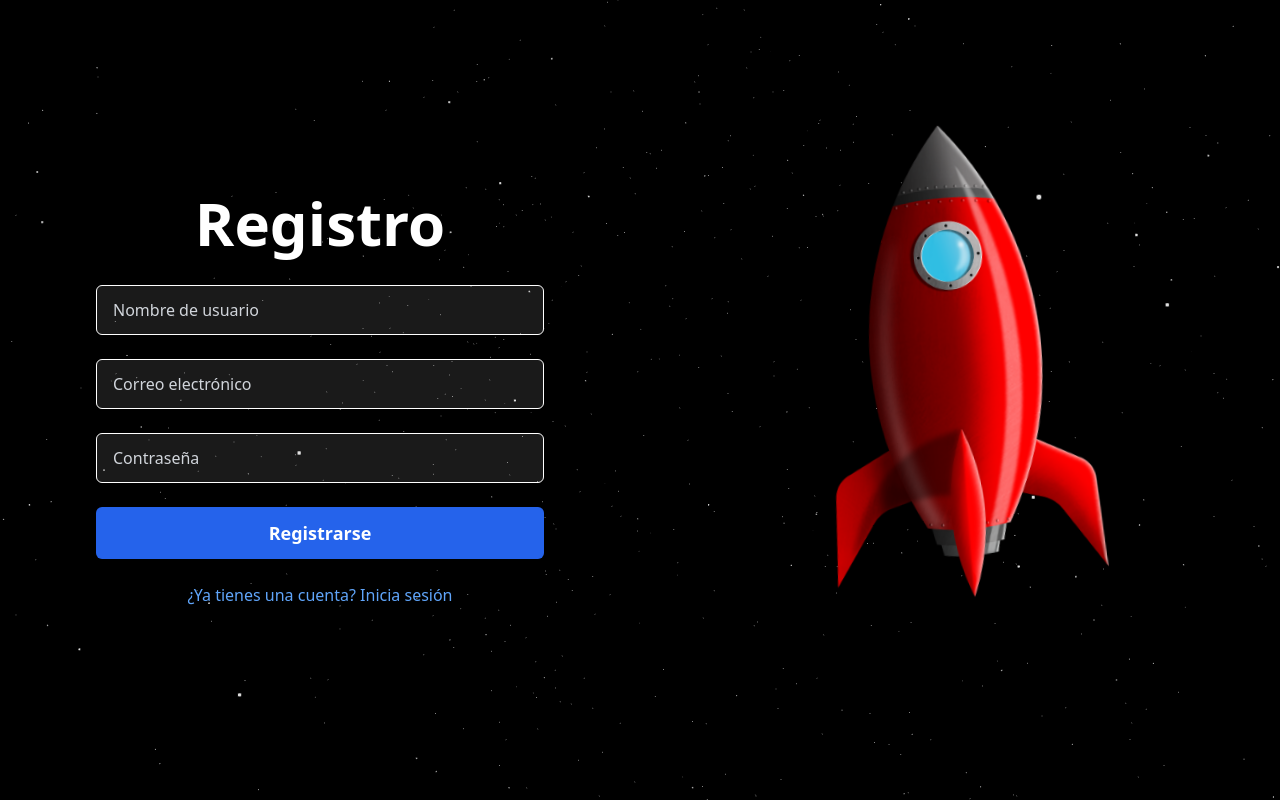
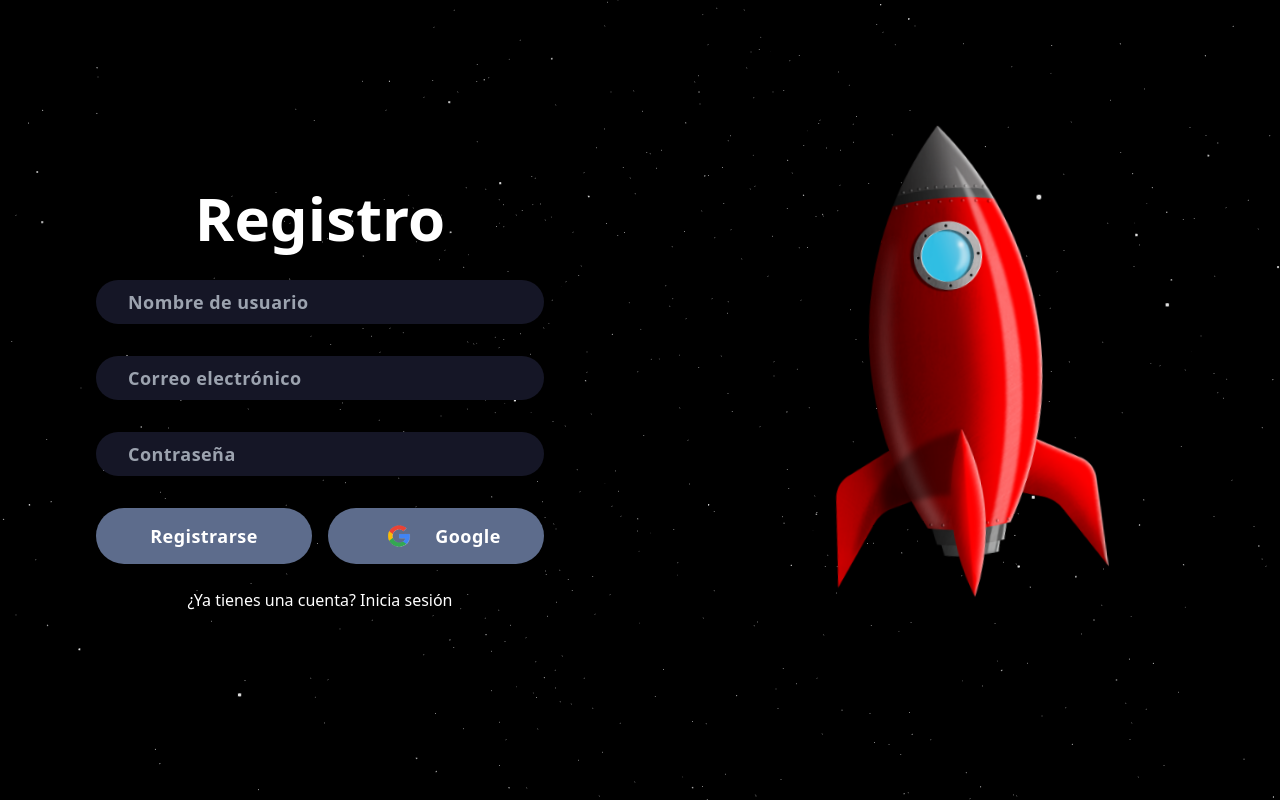
Before and after one commit to rotosaurio/spaceapps, a Next.js app: page /register in a window 1280 px wide. Built offline with nearby package versions, Linux system fonts and the light colour scheme; no server answers.

Commit message:
IniciarSe

```diff
--- a/pages/login.js
+++ b/pages/login.js
@@ -191,7 +191,7 @@ export default function Login() {
                   whileHover={{ scale: 1.05 }}
                   whileTap={{ scale: 0.95 }}
                 >
-                  <img src="/google.png" alt="Google" className="w-6 h-6 mr-2" />
+                  <img src="/google.png" alt="Google" className="w-14 h-10 mr-2" />
                   Google
                 </motion.button>
               </div>
--- a/pages/register.js
+++ b/pages/register.js
@@ -1,6 +1,6 @@
 'use client'
 
-import React, { useState, useRef, useMemo } from 'react';
+import React, { useState, useRef, useMemo, useEffect } from 'react';
 import Head from 'next/head';
 import Image from 'next/image';
 import { useRouter } from 'next/router';
@@ -8,6 +8,7 @@ import { Canvas, useFrame } from '@react-three/fiber'
 import { Points, PointMaterial } from '@react-three/drei'
 import * as THREE from 'three'
 import { motion } from 'framer-motion';
+import { signIn, useSession } from "next-auth/react";
 
 function Stars({ count = 5000 }) {
   const points = useMemo(() => {
@@ -70,6 +71,9 @@ export default function Register() {
   const [error, setError] = useState('');
   const router = useRouter();
 
+  // Aquí es donde definimos status
+  const { data: session, status } = useSession();
+
   const handleSubmit = async (event) => {
     event.preventDefault();
     setError('');
@@ -103,6 +107,20 @@ export default function Register() {
 
   const rightImage = process.env.NEXT_PUBLIC_RIGHT_IMAGE || '/rocket.png';
 
+  useEffect(() => {
+    if (status === "authenticated") {
+      router.push('/noticias');
+    }
+  }, [status, router]);
+
+  const handleGoogleSignIn = async () => {
+    try {
+      await signIn("google", { callbackUrl: "/noticias" });
+    } catch (error) {
+      setError("Error al iniciar sesión con Google");
+    }
+  };
+
   return (
     <main className="relative w-full h-screen overflow-hidden bg-black text-white font-sans">
       <Canvas className="absolute inset-0">
@@ -122,13 +140,13 @@ export default function Register() {
               Registro
             </h1>
             {error && <p className="text-red-500 mb-4 text-center">{error}</p>}
-            <form className="space-y-6" onSubmit={handleSubmit}>
+            <form className="space-y-8" onSubmit={handleSubmit}>
               <div>
                 <input
                   type="text"
                   placeholder="Nombre de usuario"
                   required
-                  className="w-full px-4 py-3 bg-white bg-opacity-10 border border-white rounded-md focus:outline-none focus:ring-2 focus:ring-blue-500 placeholder-gray-300 text-white"
+                  className="w-full bg-[#151626] text-white py-2 px-8 rounded-full hover:bg-[#4A5670] focus:outline-none focus:ring-2 focus:ring-[#5D6C8C] focus:ring-opacity-50 transition duration-300 text-lg font-semibold tracking-wide"
                   value={nombre}
                   onChange={(e) => setNombre(e.target.value)}
                 />
@@ -138,7 +156,7 @@ export default function Register() {
                   type="email"
                   placeholder="Correo electrónico"
                   required
-                  className="w-full px-4 py-3 bg-white bg-opacity-10 border border-white rounded-md focus:outline-none focus:ring-2 focus:ring-blue-500 placeholder-gray-300 text-white"
+                  className="w-full bg-[#151626] text-white py-2 px-8 rounded-full hover:bg-[#4A5670] focus:outline-none focus:ring-2 focus:ring-[#5D6C8C] focus:ring-opacity-50 transition duration-300 text-lg font-semibold tracking-wide"
                   value={correo}
                   onChange={(e) => setCorreo(e.target.value)}
                 />
@@ -148,22 +166,34 @@ export default function Register() {
                   type="password"
                   placeholder="Contraseña"
                   required
-                  className="w-full px-4 py-3 bg-white bg-opacity-10 border border-white rounded-md focus:outline-none focus:ring-2 focus:ring-blue-500 placeholder-gray-300 text-white"
+                  className="w-full bg-[#151626] text-white py-2 px-8 rounded-full hover:bg-[#4A5670] focus:outline-none focus:ring-2 focus:ring-[#5D6C8C] focus:ring-opacity-50 transition duration-300 text-lg font-semibold tracking-wide"
                   value={contraseña}
                   onChange={(e) => setContraseña(e.target.value)}
                 />
               </div>
-              <div>
-                <button
+              <div className="mt-8 flex space-x-4">
+                <motion.button
                   type="submit"
-                  className="w-full bg-blue-600 text-white py-3 px-6 rounded-md hover:bg-blue-700 focus:outline-none focus:ring-2 focus:ring-blue-500 focus:ring-opacity-50 transition duration-300 text-lg font-semibold"
+                  className="flex-1 bg-[#5D6C8C] text-white py-2 px-8 rounded-full hover:bg-[#4A5670] focus:outline-none focus:ring-2 focus:ring-[#5D6C8C] focus:ring-opacity-50 transition duration-300 text-lg font-semibold tracking-wide"
+                  whileHover={{ scale: 1.05 }}
+                  whileTap={{ scale: 0.95 }}
                 >
                   Registrarse
-                </button>
+                </motion.button>
+                <motion.button
+                  type="button"
+                  onClick={handleGoogleSignIn}
+                  className="flex-1 bg-[#5D6C8C] text-white py-2 px-8 rounded-full hover:bg-[#4A5670] focus:outline-none focus:ring-2 focus:ring-[#5D6C8C] focus:ring-opacity-50 transition duration-300 text-lg font-semibold tracking-wide flex items-center justify-center"
+                  whileHover={{ scale: 1.05 }}
+                  whileTap={{ scale: 0.95 }}
+                >
+                  <img src="/google.png" alt="Google" className="w-14 h-10 mr-2" />
+                  Google
+                </motion.button>
               </div>
             </form>
             <div className="mt-6 text-center">
-              <a href="/login" className="text-blue-400 hover:text-blue-300 transition duration-300">
+              <a href="/login" className="text-white-200 hover:text-blue-300 transition duration-300">
                 ¿Ya tienes una cuenta? Inicia sesión
               </a>
             </div>
```
